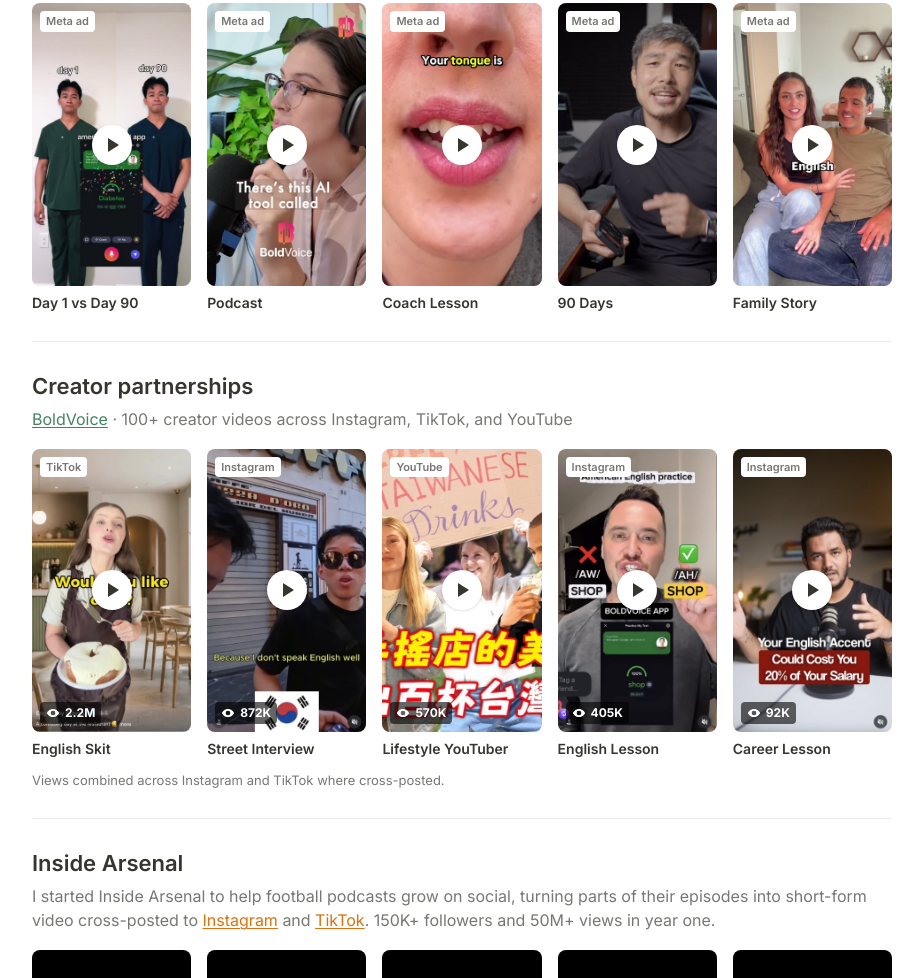
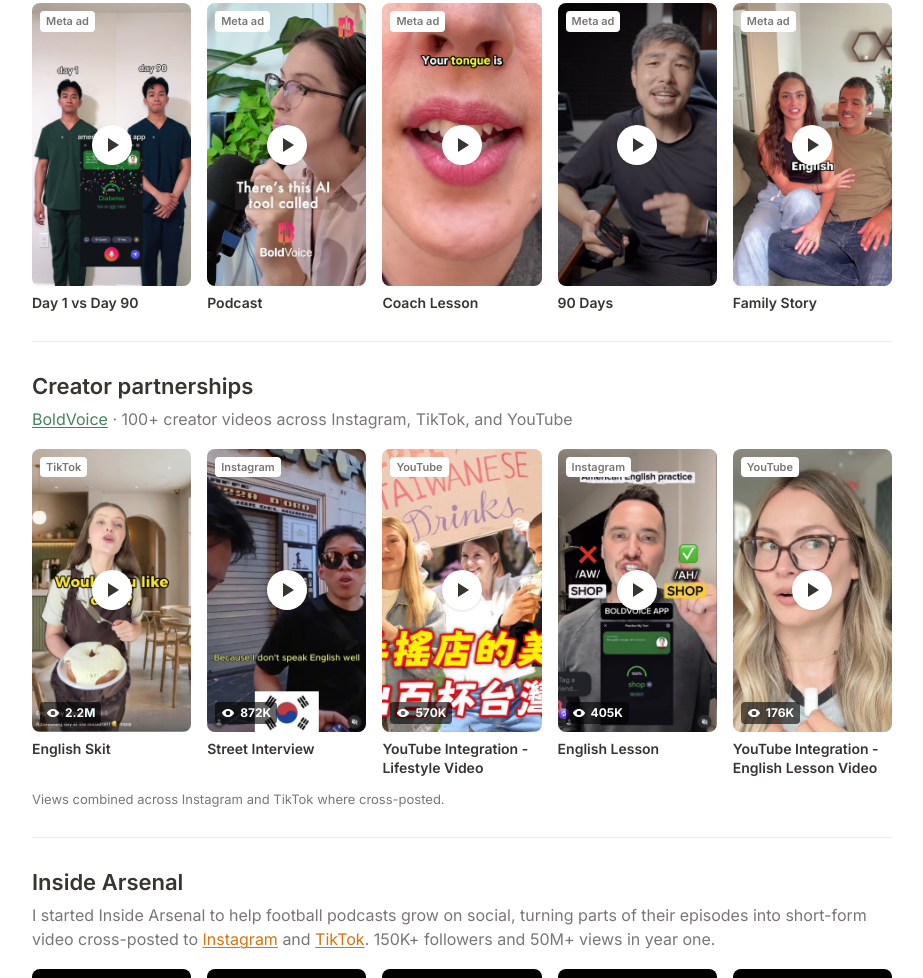
Before and after one commit to bofeekins/bofeekins.me, a plain HTML site: page work.html in a window 1280 px wide. Shown: the part 279-1257 px from the top of the page, without its empty margins (178-1101 px from the left). Drawn offline with Linux system fonts and the light colour scheme.

Commit message:
Swap in YouTube English lesson integration

```diff
--- a/work.html
+++ b/work.html
@@ -165,9 +165,9 @@
     <div class="grid five">
       <a class="card" href="https://www.tiktok.com/@englishbygiovana/video/7670513464636460306" target="_blank" rel="noopener"><div class="thumb"><img src="img/giovana.jpg" alt="English teacher skit set in a restaurant" loading="lazy"><span class="tag">TikTok</span><span class="play"></span><span class="views"><svg viewBox="0 0 24 24" aria-hidden="true"><path d="M12 5C6.5 5 2.7 9.2 1.5 12c1.2 2.8 5 7 10.5 7s9.3-4.2 10.5-7C21.3 9.2 17.5 5 12 5Zm0 11a4 4 0 1 1 0-8 4 4 0 0 1 0 8Z" fill="currentColor"/></svg>2.2M<span class="sr"> views</span></span></div><p class="cap">English Skit</p></a>
       <a class="card" href="https://www.instagram.com/reel/Dc3Tu98MX5j/" target="_blank" rel="noopener"><div class="thumb"><img src="img/languy.jpg" alt="Street interview with a Korean speaker" loading="lazy"><span class="tag">Instagram</span><span class="play"></span><span class="views"><svg viewBox="0 0 24 24" aria-hidden="true"><path d="M12 5C6.5 5 2.7 9.2 1.5 12c1.2 2.8 5 7 10.5 7s9.3-4.2 10.5-7C21.3 9.2 17.5 5 12 5Zm0 11a4 4 0 1 1 0-8 4 4 0 0 1 0 8Z" fill="currentColor"/></svg>872K<span class="sr"> combined views on Instagram and TikTok</span></span></div><p class="cap">Street Interview</p></a>
-      <a class="card" href="https://youtu.be/CBgTR_YU0co?t=35" target="_blank" rel="noopener"><div class="thumb"><img src="img/elizabeth.jpg" alt="Taiwanese boba giveaway video thumbnail" loading="lazy"><span class="tag">YouTube</span><span class="play"></span><span class="views"><svg viewBox="0 0 24 24" aria-hidden="true"><path d="M12 5C6.5 5 2.7 9.2 1.5 12c1.2 2.8 5 7 10.5 7s9.3-4.2 10.5-7C21.3 9.2 17.5 5 12 5Zm0 11a4 4 0 1 1 0-8 4 4 0 0 1 0 8Z" fill="currentColor"/></svg>570K<span class="sr"> views</span></span></div><p class="cap">Lifestyle YouTuber</p></a>
+      <a class="card" href="https://youtu.be/CBgTR_YU0co?t=35" target="_blank" rel="noopener"><div class="thumb"><img src="img/elizabeth.jpg" alt="Taiwanese boba giveaway video thumbnail" loading="lazy"><span class="tag">YouTube</span><span class="play"></span><span class="views"><svg viewBox="0 0 24 24" aria-hidden="true"><path d="M12 5C6.5 5 2.7 9.2 1.5 12c1.2 2.8 5 7 10.5 7s9.3-4.2 10.5-7C21.3 9.2 17.5 5 12 5Zm0 11a4 4 0 1 1 0-8 4 4 0 0 1 0 8Z" fill="currentColor"/></svg>570K<span class="sr"> views</span></span></div><p class="cap">YouTube Integration - Lifestyle Video</p></a>
       <a class="card" href="https://www.instagram.com/reel/DXQJ5blgHfH/" target="_blank" rel="noopener"><div class="thumb"><img src="img/profe-raff.jpg" alt="Accent coach practicing the AH vowel with the BoldVoice app" loading="lazy"><span class="tag">Instagram</span><span class="play"></span><span class="views"><svg viewBox="0 0 24 24" aria-hidden="true"><path d="M12 5C6.5 5 2.7 9.2 1.5 12c1.2 2.8 5 7 10.5 7s9.3-4.2 10.5-7C21.3 9.2 17.5 5 12 5Zm0 11a4 4 0 1 1 0-8 4 4 0 0 1 0 8Z" fill="currentColor"/></svg>405K<span class="sr"> combined views on Instagram and TikTok</span></span></div><p class="cap">English Lesson</p></a>
-      <a class="card" href="https://www.instagram.com/reel/DeW7l-XBaqS/" target="_blank" rel="noopener"><div class="thumb"><img src="img/yudi.jpg" alt="Creator saying your English accent could cost you 20% of your salary" loading="lazy"><span class="tag">Instagram</span><span class="play"></span><span class="views"><svg viewBox="0 0 24 24" aria-hidden="true"><path d="M12 5C6.5 5 2.7 9.2 1.5 12c1.2 2.8 5 7 10.5 7s9.3-4.2 10.5-7C21.3 9.2 17.5 5 12 5Zm0 11a4 4 0 1 1 0-8 4 4 0 0 1 0 8Z" fill="currentColor"/></svg>92K<span class="sr"> views</span></span></div><p class="cap">Career Lesson</p></a>
+      <a class="card" href="https://youtu.be/KUoaYCHIUkI?t=390" target="_blank" rel="noopener"><div class="thumb"><img src="img/rodica.jpg" alt="English teacher in front of the title how to improve your accent in English" loading="lazy"><span class="tag">YouTube</span><span class="play"></span><span class="views"><svg viewBox="0 0 24 24" aria-hidden="true"><path d="M12 5C6.5 5 2.7 9.2 1.5 12c1.2 2.8 5 7 10.5 7s9.3-4.2 10.5-7C21.3 9.2 17.5 5 12 5Zm0 11a4 4 0 1 1 0-8 4 4 0 0 1 0 8Z" fill="currentColor"/></svg>176K<span class="sr"> views</span></span></div><p class="cap">YouTube Integration - English Lesson Video</p></a>
     </div>
     <p class="note">Views combined across Instagram and TikTok where cross-posted.</p>
   </section>
```
Also changed, not shown: img/rodica.jpg (added), img/yudi.jpg (deleted).
